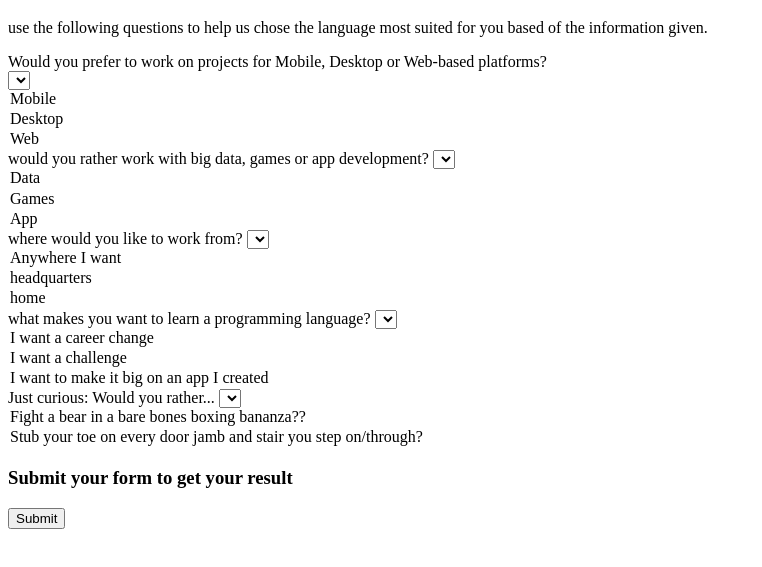
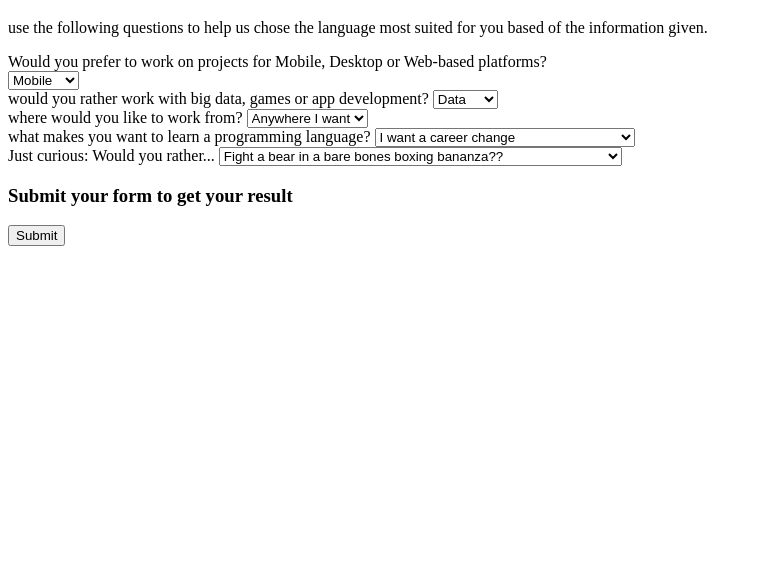
Before and after one commit to jamaier/language-suggester, a plain HTML site: page index.html in a window 1280 px wide. Shown: the part 61-628 px from the top of the page, without its empty margins (0-762 px from the left). Drawn offline with Linux system fonts and the light colour scheme.

Commit message:
BUGFIX: Fix select boxes to properly show options thought to be a problem with the scripts file.

```diff
--- a/index.html
+++ b/index.html
@@ -1,48 +1,69 @@
 <!DOCTYPE html>
 <html lang="en">
   <head>
-<link rel="stylesheet" href="css/styles.css" type="text.css">
+    <link rel="stylesheet" href="css/styles.css" type="text.css" />
     <script src="js/scripts.js"></script>
     <title>programming Language Suggester</title>
   </head>
   <body>
     <div class="intro">
       <h1>welcome</h1>
-    <p>use the following questions to help us chose the language most suited for you based of the information given.</p>
+      <p>
+        use the following questions to help us chose the language most suited
+        for you based of the information given.
+      </p>
     </div>
     <div class="formOne" name="formOne">
-    <label for="questionOne">Would you prefer to work on projects for Mobile, Desktop or Web-based platforms?</label><br>
-    <select name="questionOne" id="questionOne"></select>
+      <label for="questionOne"
+        >Would you prefer to work on projects for Mobile, Desktop or Web-based
+        platforms?</label
+      ><br />
+      <select name="questionOne" id="questionOne">
       <option value="Mobile">Mobile</option>
       <option value="Desktop">Desktop</option>
       <option value="Web">Web</option>
+      </select>
     </div>
     <div class="formTwo" name="formTwo">
-    <label for="questionTwo">would you rather work with big data, games or app development?</label>
-    <select name="questionTwo" id="questionTwo"></select>
+      <label for="questionTwo"
+        >would you rather work with big data, games or app development?</label
+      >
+      <select name="questionTwo" id="questionTwo">
       <option value="data">Data</option>
       <option value="games">Games</option>
       <option value="app">App</option>
+      </select>
     </div>
     <div class="formThree" name="formThree">
       <label for="questionThree">where would you like to work from?</label>
-    <select name="questionThree" id="questionThree"></select>
+      <select name="questionThree" id="questionThree">
       <option value="anywhere">Anywhere I want</option>
       <option value="headquarters">headquarters</option>
       <option value="home">home</option>
+      </select>
     </div>
     <div class="formFour" name="formFour">
-    <label for="questionFour">what makes you want to learn a programming language?</label>
-    <select name="questionFour" id="questionFour"></select>
+      <label for="questionFour"
+        >what makes you want to learn a programming language?</label
+      >
+      <select name="questionFour" id="questionFour">
       <option value="career">I want a career change</option>
       <option value="challenge">I want a challenge</option>
-      <option value="makeItBig">I want to make it big on an app I created</option>
+      <option value="makeItBig">
+        I want to make it big on an app I created
+      </option>
+      </select>
     </div>
     <div class="formFive" name="formFive">
       <label for="questionFive">Just curious: Would you rather...</label>
-    <select name="questionFive" id="questionFive"></select>
-      <option value="anywhere">Fight a bear in a bare bones boxing bananza??</option>
-      <option value="headquarters">Stub your toe on every door jamb and stair you step on/through?</option>
+      <select name="questionFive" id="questionFive">
+      <option value="anywhere">
+        Fight a bear in a bare bones boxing bananza??
+      </option>
+      <option value="headquarters">
+        Stub your toe on every door jamb and stair you step on/through?
+      </option>
+      </select>
     </div>
     <div class="submit" name="submit">
       <h3>Submit your form to get your result</h3>
@@ -51,6 +72,5 @@
     <div class="result">
       <h3></h3>
     </div>
-
   </body>
 </html>
--- a/js/scripts.js
+++ b/js/scripts.js
@@ -11,5 +11,7 @@ window.onload = function() {
   const submit = document.getElementById("submit");
   const result = document.getElementById("result");
 
-
+  submit.addEventListener("click", function(event) {
+    event.preventDefault();
+  })
 }
```
Lines whose indentation alone changed are shown as unchanged.
